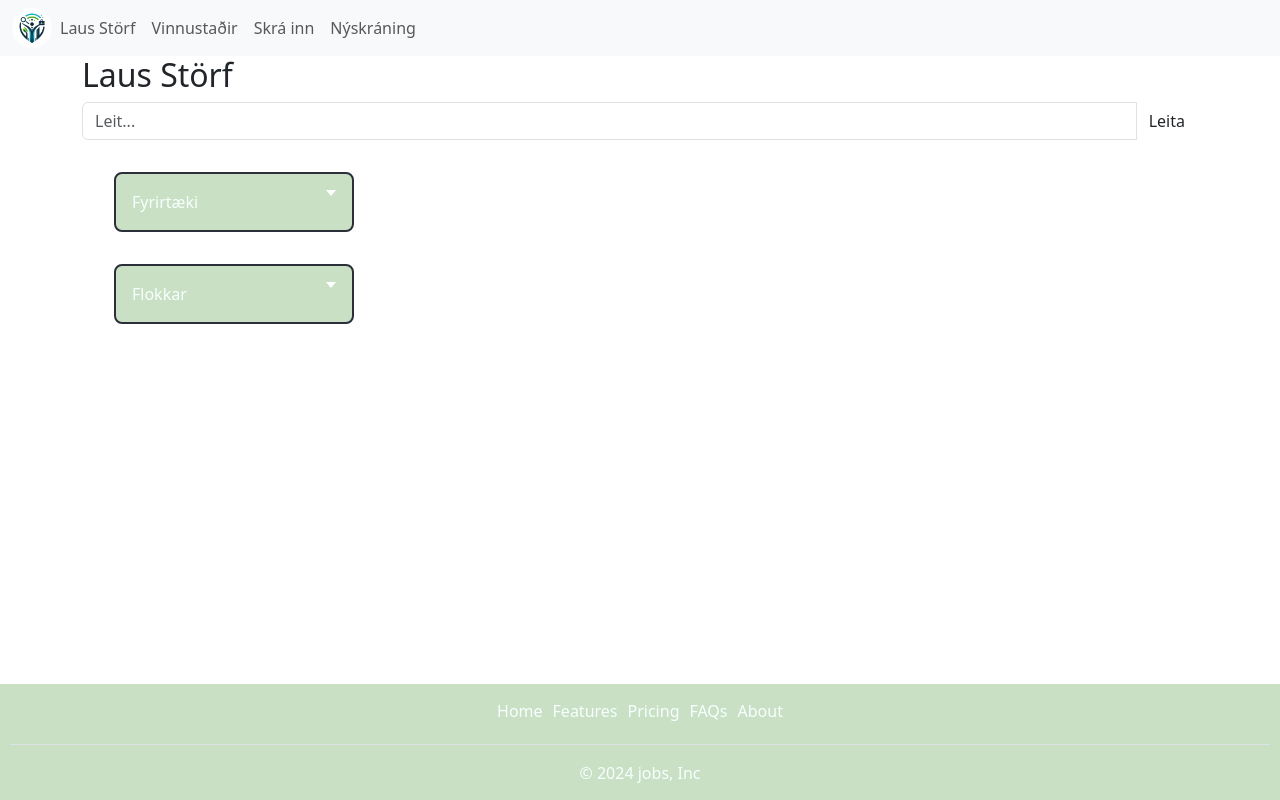
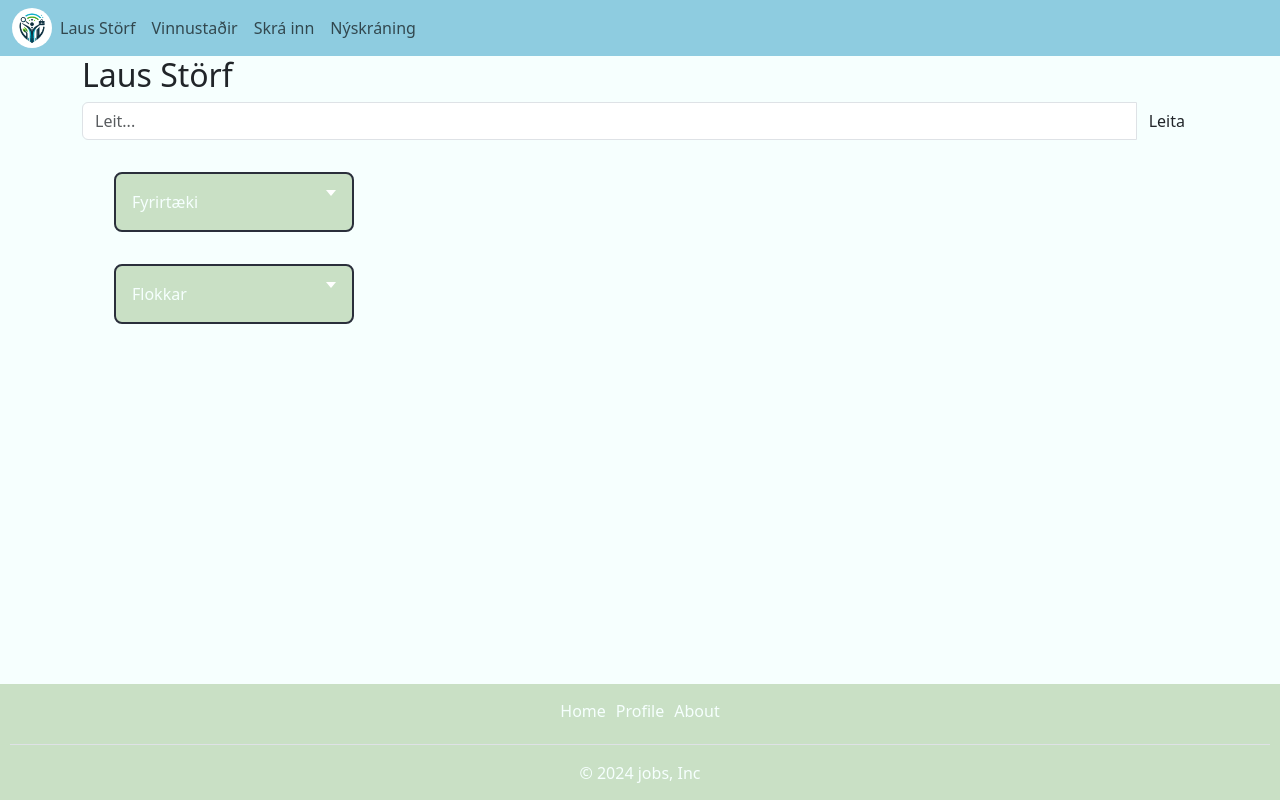
Before and after one commit to PeturDaniel/jobhunters32, a Django app: page / in a window 1280 px wide. Run offline with Django 5.2, Linux system fonts and the light colour scheme; data that the repository does not hold is empty.

Commit message:
navigation

```diff
--- a/static/css/main.css
+++ b/static/css/main.css
@@ -16,6 +16,7 @@ main {
   flex-grow: 1;
   flex-shrink: 0;
   flex-basis: auto;
+  background-color: #F6FFFE;
 }
 
 
@@ -190,7 +191,7 @@ footer p {
 
 }
 
-}
+
 
 .card-link:link
 {
@@ -216,3 +217,7 @@ footer p {
 .card-footer {
     background-color: #C9E0C5;
 }
+
+header {
+    background-color: #8ECCE0;
+}
--- a/templates/footer.html
+++ b/templates/footer.html
@@ -1,11 +1,9 @@
 
   <footer>
     <ul class="nav justify-content-center border-bottom pb-3 mb-3">
-      <li class="nav-item"><a href="/" class="">Home</a></li>
-      <li class="nav-item"><a href="#" class="">Features</a></li>
-      <li class="nav-item"><a href="#" class="">Pricing</a></li>
-      <li class="nav-item"><a href="#" class="">FAQs</a></li>
-      <li class="nav-item"><a href="#" class="">About</a></li>
+      <li class="nav-item"><a href="{% url 'job_offers-index' %}" class="">Home</a></li>
+      <li class="nav-item"><a href="{% url 'job_seeker_profile' %}" class="">Profile</a></li>
+      <li class="nav-item"><a href='/' class="">About</a></li>
     </ul>
     <p class="">© 2024 jobs, Inc</p>
   </footer>
--- a/templates/navigation.html
+++ b/templates/navigation.html
@@ -1,5 +1,5 @@
 {% load static %}
-<nav class="navbar navbar-expand-lg bg-body-tertiary">
+<nav class="navbar navbar-expand-lg ">
   <div class="container-fluid">
     <a href="{% url 'job_offers-index' %}">
         <img src="{% static 'images/img_1.png' %}" alt="Logo" class="navbar-logo">
@@ -31,7 +31,9 @@
         {% endif %}
       </ul>
         {% if user.is_authenticated %}
-            <img src="{{ user.jobseekerprofile.profile_image }}" class="profile_image"/>
+            <a href="{% url 'job_seeker_profile' %}">
+                <img src="{{ user.jobseekerprofile.profile_image }}" class="profile_image"/>
+            </a>
         {% endif %}
 
     </div>
```
